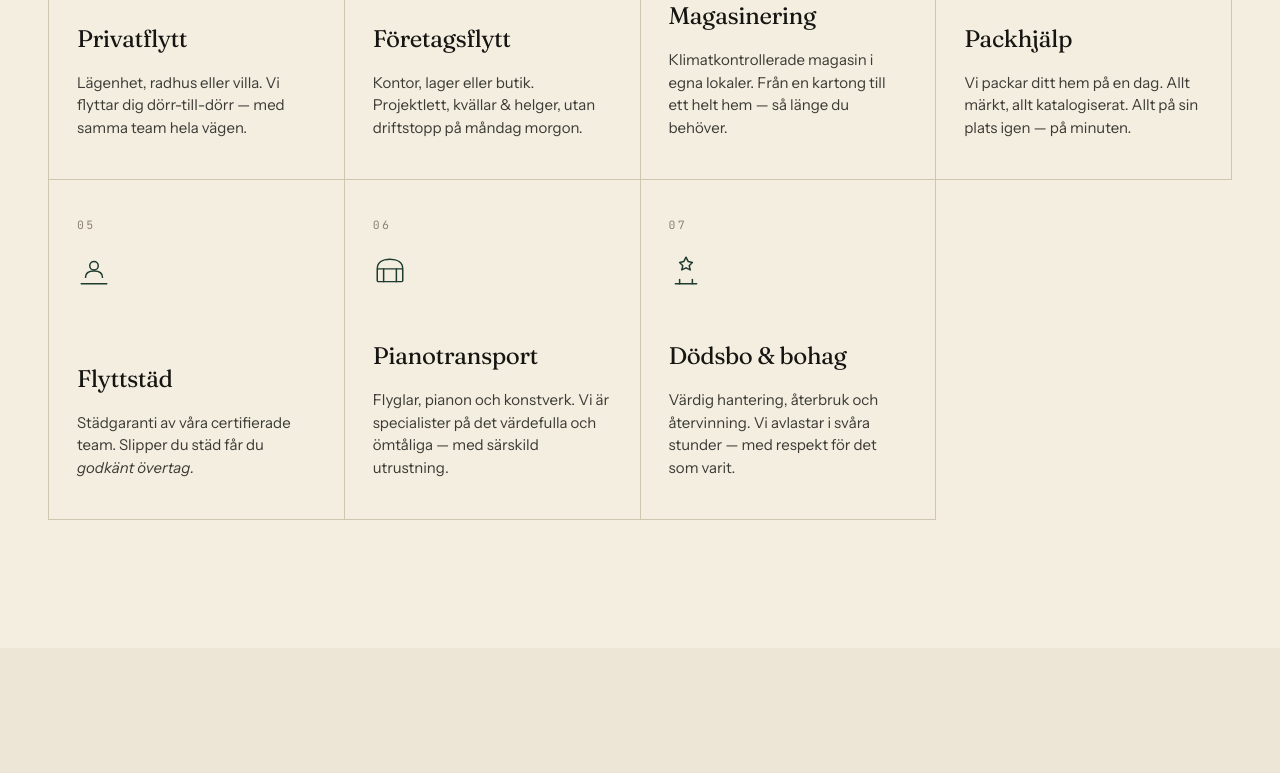
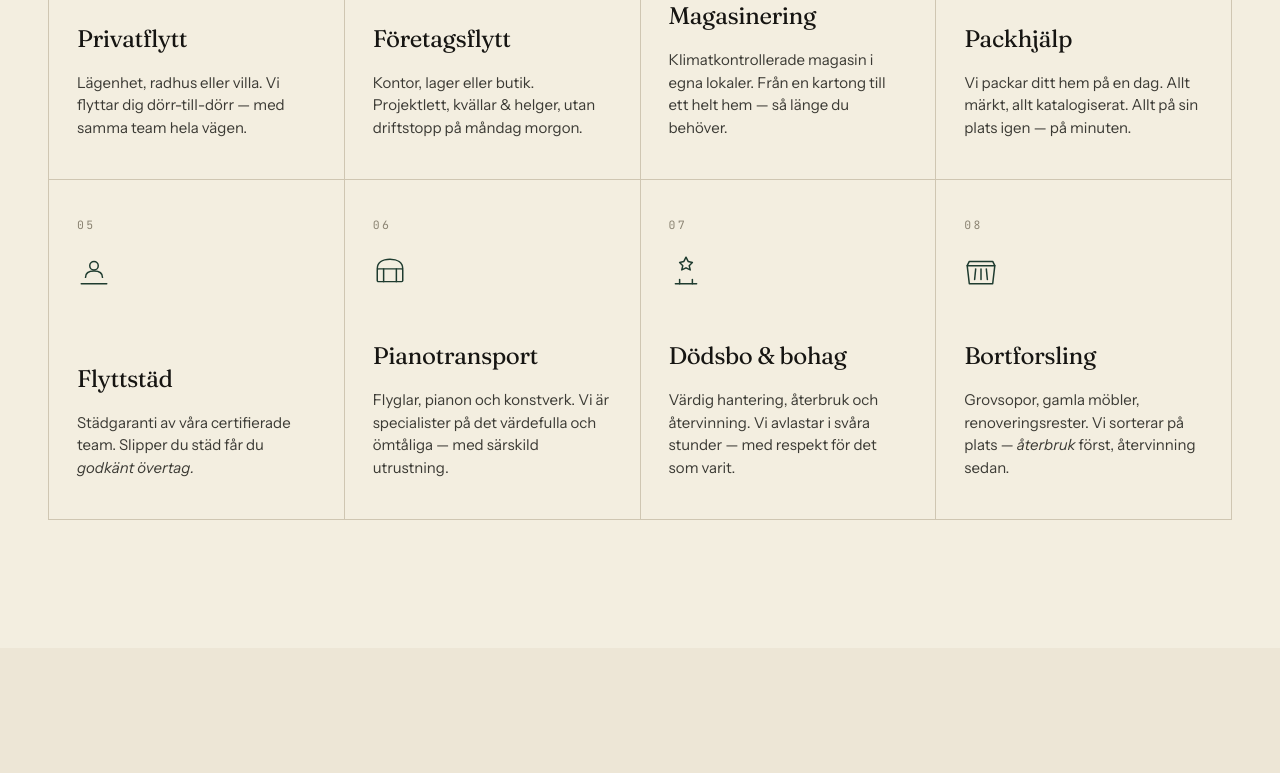
Before and after one commit to 74wille/moveon, a plain HTML site: page index.html in a window 1280 px wide. Shown: the part 1869-2642 px from the top of the page. Drawn offline with Linux system fonts and the light colour scheme.

Commit message:
Add Bortforsling as 8th service (card, form checkbox, footer link)

```diff
--- a/index.html
+++ b/index.html
@@ -1362,6 +1362,14 @@
         <svg class="service__arrow" viewBox="0 0 24 24" fill="none" stroke="currentColor" stroke-width="1.6" stroke-linecap="round" stroke-linejoin="round"><line x1="7" y1="17" x2="17" y2="7"/><polyline points="7 7 17 7 17 17"/></svg>
         <h3 class="service__title">Dödsbo &amp; bohag</h3>
         <p class="service__desc">Värdig hantering, återbruk och återvinning. Vi avlastar i svåra stunder — med respekt för det som varit.</p>
+      </article>
+
+      <article class="service">
+        <div class="service__num">08</div>
+        <svg class="service__icon" viewBox="0 0 32 32" fill="none" stroke="currentColor" stroke-width="1.4" stroke-linecap="round" stroke-linejoin="round"><path d="M3 11l26 0l-2 17l-22 0z"/><path d="M3 11l2-4l22 0l2 4"/><line x1="11" y1="14" x2="10" y2="24"/><line x1="16" y1="14" x2="16" y2="24"/><line x1="21" y1="14" x2="22" y2="24"/></svg>
+        <svg class="service__arrow" viewBox="0 0 24 24" fill="none" stroke="currentColor" stroke-width="1.6" stroke-linecap="round" stroke-linejoin="round"><line x1="7" y1="17" x2="17" y2="7"/><polyline points="7 7 17 7 17 17"/></svg>
+        <h3 class="service__title">Bort­forsling</h3>
+        <p class="service__desc">Grovsopor, gamla möbler, renoveringsrester. Vi sorterar på plats — <em>återbruk</em> först, återvinning sedan.</p>
       </article>
 
     </div>
@@ -1762,6 +1770,7 @@
                 <label class="check-opt"><input type="checkbox" name="service" value="Flyttstäd"/><span class="box"></span>Flyttstäd</label>
                 <label class="check-opt"><input type="checkbox" name="service" value="Magasinering"/><span class="box"></span>Magasinering</label>
                 <label class="check-opt"><input type="checkbox" name="service" value="Piano"/><span class="box"></span>Piano / flygel</label>
+                <label class="check-opt"><input type="checkbox" name="service" value="Bortforsling"/><span class="box"></span>Bortforsling</label>
               </div>
             </div>
 
@@ -2011,6 +2020,7 @@
           <li><a href="#tjanster">Flyttstäd</a></li>
           <li><a href="#tjanster">Pianotransport</a></li>
           <li><a href="#tjanster">Dödsbo &amp; bohag</a></li>
+          <li><a href="#tjanster">Bortforsling</a></li>
         </ul>
       </div>
 
```
